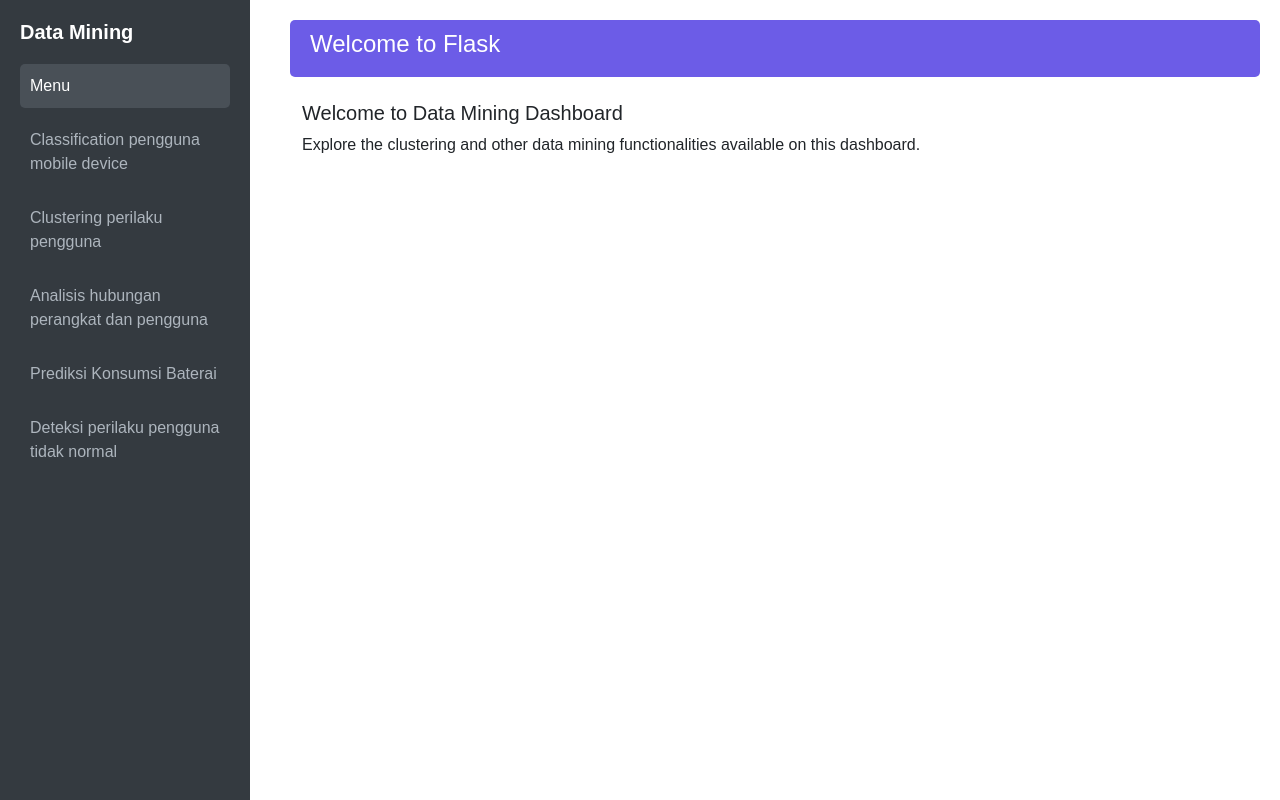
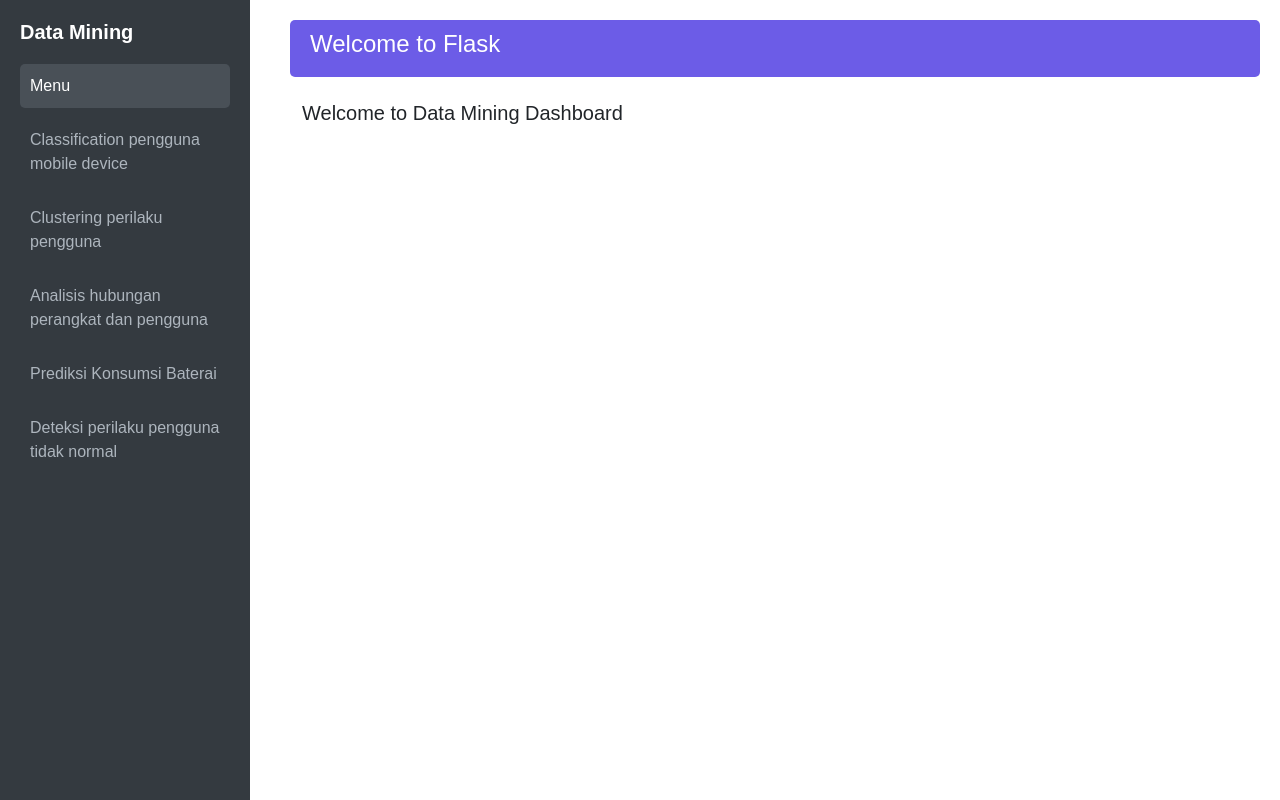
Before and after one commit to marco12893/Data-Mining, a Flask app: page / in a window 1280 px wide. Run offline with Flask 3, Linux system fonts and the light colour scheme.

Commit message:
fix index

```diff
--- a/Data Mining/templates/index.html
+++ b/Data Mining/templates/index.html
@@ -5,7 +5,6 @@
     <div class="row">
         <div class="col-md-12">
             <h5>Welcome to Data Mining Dashboard</h5>
-            <p>Explore the clustering and other data mining functionalities available on this dashboard.</p>
         </div>
     </div>
 </div>
```
